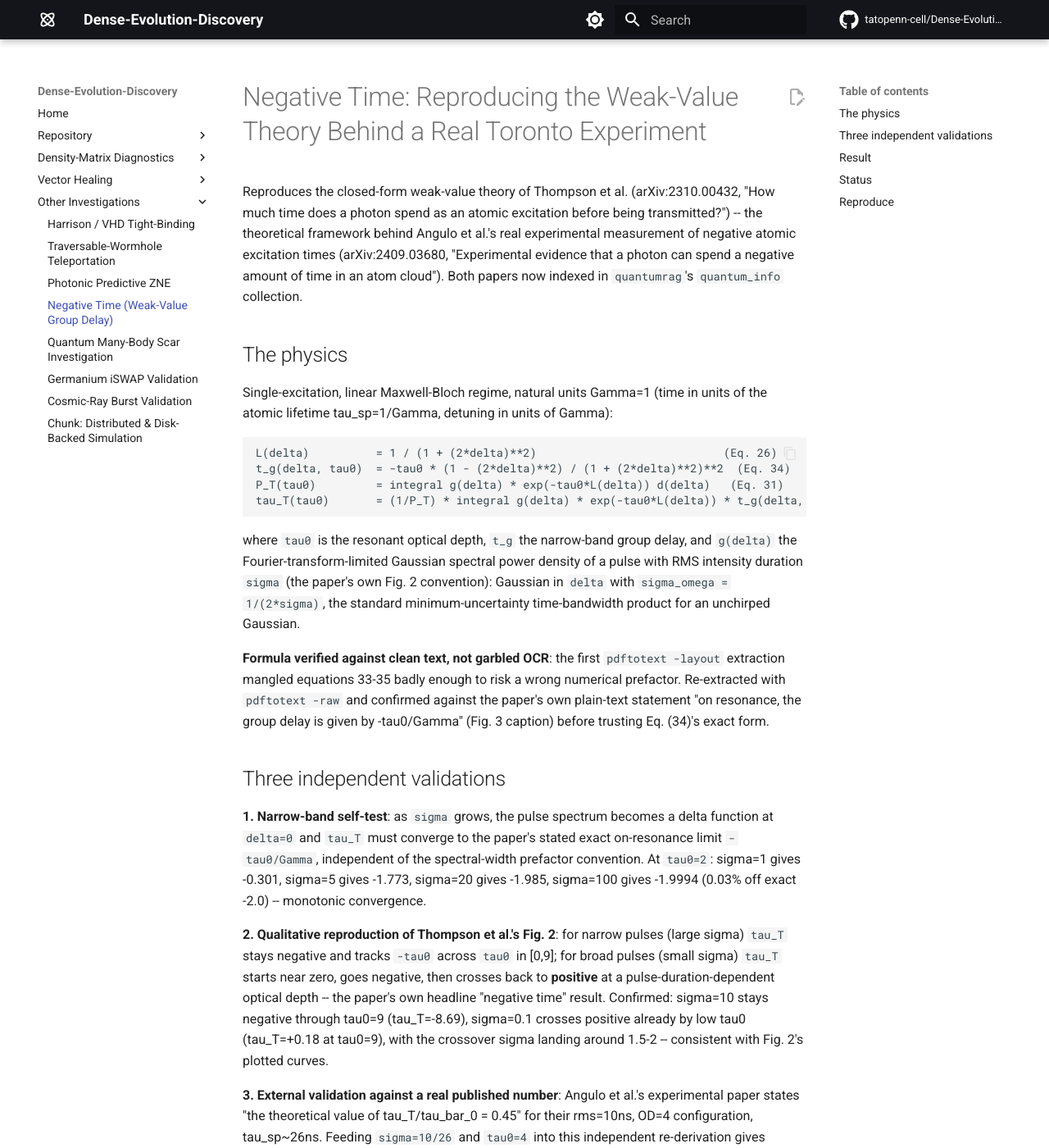
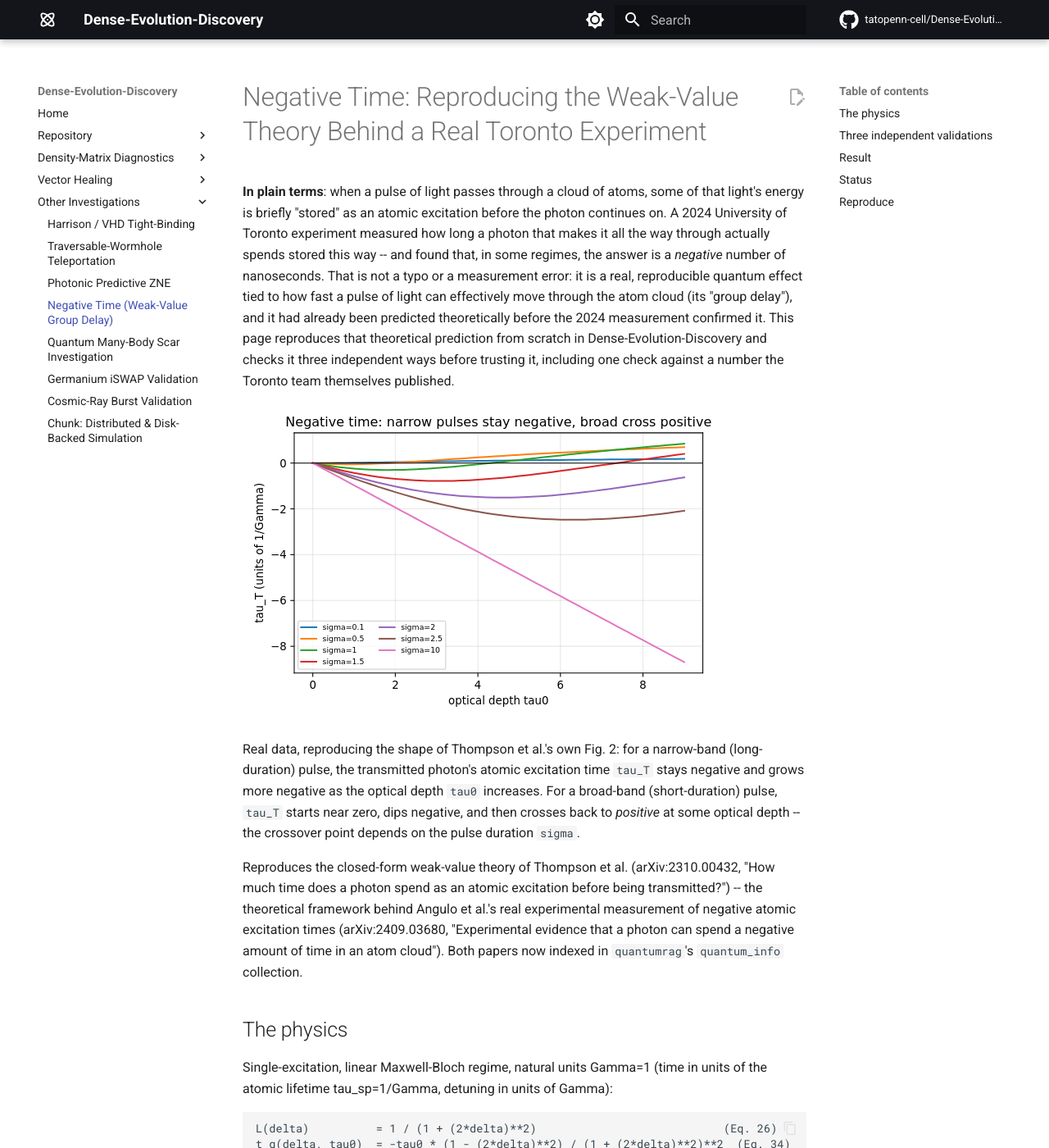
Before and after one commit to tatopenn-cell/Dense-Evolution-Discovery, an MkDocs documentation site: the page built from docs/negative_time_group_delay.md, in a window 1280 px wide and 1400 px high. Shown: the whole window at 82% size. Built offline with MkDocs 1.6.1 and Material for MkDocs 9.7.7, drawn with Linux system fonts in a browser that asks for light colours; comment, search, counter and statistics services are not loaded; some of the changed text lies outside the part shown.

Commit message:
Negative time docs: add real Fig. 2 reproduction plot + accessible intro (#103)
The page had no images and jumped straight into equations -- unreadable
for a newcomer, per real user feedback. Adds a real plot (from the
script's own regenerated data, not a mockup) reproducing Thompson et
al.'s Fig. 2 shape, plus a plain-language paragraph explaining what
"negative time" means before any notation.

```diff
--- a/docs/negative_time_group_delay.md
+++ b/docs/negative_time_group_delay.md
@@ -1,4 +1,10 @@
 # Negative Time: Reproducing the Weak-Value Theory Behind a Real Toronto Experiment
+
+**In plain terms**: when a pulse of light passes through a cloud of atoms, some of that light's energy is briefly "stored" as an atomic excitation before the photon continues on. A 2024 University of Toronto experiment measured how long a photon that makes it all the way through actually spends stored this way -- and found that, in some regimes, the answer is a *negative* number of nanoseconds. That is not a typo or a measurement error: it is a real, reproducible quantum effect tied to how fast a pulse of light can effectively move through the atom cloud (its "group delay"), and it had already been predicted theoretically before the 2024 measurement confirmed it. This page reproduces that theoretical prediction from scratch in Dense-Evolution-Discovery and checks it three independent ways before trusting it, including one check against a number the Toronto team themselves published.
+
+![Atomic excitation time of a transmitted photon vs. optical depth, for several pulse durations -- narrow pulses (large sigma) stay negative, broad pulses cross to positive](assets/negative_time_group_delay/negative_time_fig2.svg)
+
+Real data, reproducing the shape of Thompson et al.'s own Fig. 2: for a narrow-band (long-duration) pulse, the transmitted photon's atomic excitation time `tau_T` stays negative and grows more negative as the optical depth `tau0` increases. For a broad-band (short-duration) pulse, `tau_T` starts near zero, dips negative, and then crosses back to *positive* at some optical depth -- the crossover point depends on the pulse duration `sigma`.
 
 Reproduces the closed-form weak-value theory of Thompson et al. (arXiv:2310.00432, "How much time does a photon spend as an atomic excitation before being transmitted?") -- the theoretical framework behind Angulo et al.'s real experimental measurement of negative atomic excitation times (arXiv:2409.03680, "Experimental evidence that a photon can spend a negative amount of time in an atom cloud"). Both papers now indexed in `quantumrag`'s `quantum_info` collection.
 
```
Also changed, not shown: other parts of docs/negative_time_group_delay.md (+1 -1 lines), docs/assets/negative_time_group_delay/negative_time_fig2.svg (added).
